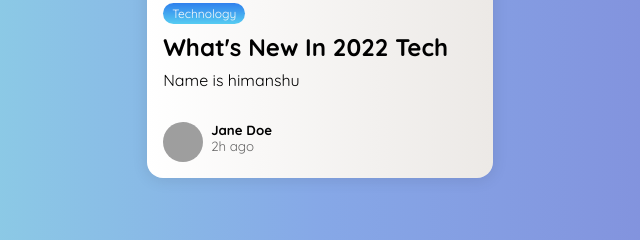
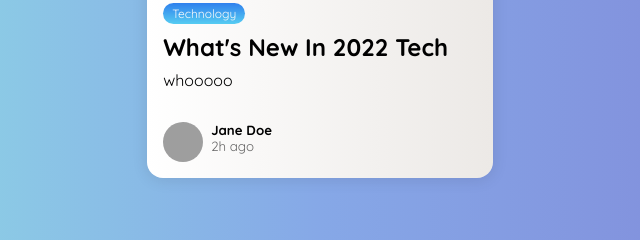
Before and after one commit to himanshuofficial/testgithub, a plain HTML site: page index.html in a window 1280 px wide. Shown: the part 433-673 px from the top of the page, 320-960 px from the left. Drawn offline with Linux system fonts and the light colour scheme; grey boxes are pictures that could not be loaded.

Commit message:
added a feature

```diff
--- a/index.html
+++ b/index.html
@@ -8,7 +8,7 @@
       <span class="tag tag-blue">Technology</span>
       <h4>What's new in 2022 Tech</h4>
       <p>
-        Name is himanshu
+        whooooo
       </p>
     </div>
     <div class="card__footer">
```
